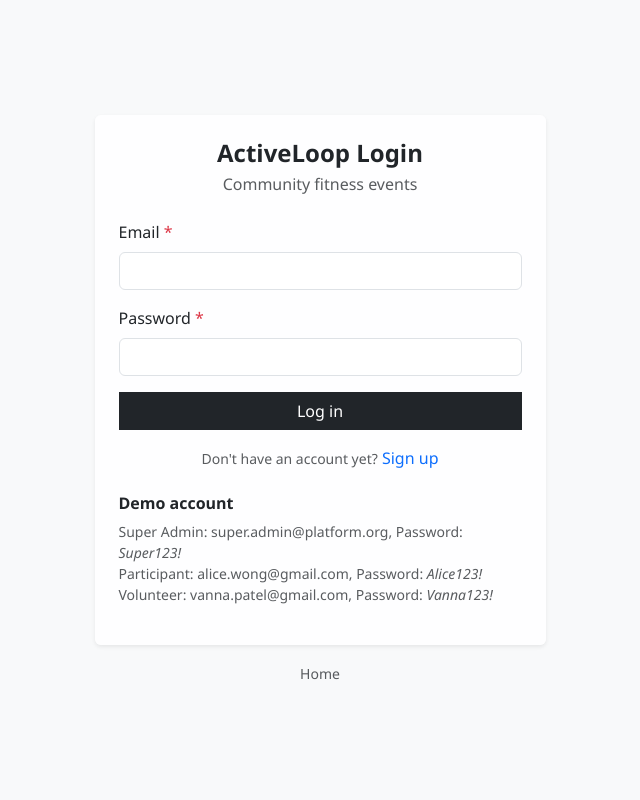
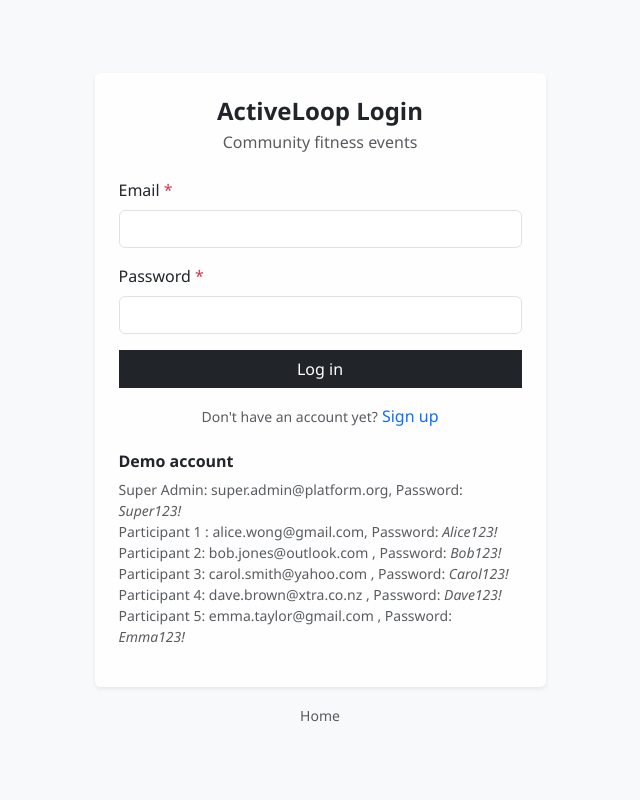
Before and after one commit to HellenDongYun/lincoln_group_project, a Flask app: page /login in a window 1280 px wide. Shown: the part 57-857 px from the top of the page, without its empty margins (320-960 px from the left). Run offline with Flask 3, Linux system fonts and the light colour scheme; some libraries are stand-ins or nearby versions.

Commit message:
feat: reupload

```diff
--- a/src/app/templates/app/login.html
+++ b/src/app/templates/app/login.html
@@ -80,11 +80,24 @@ content %}
                   <em>Super123!</em>
                 </li>
                 <li>
-                  Participant: alice.wong@gmail.com, Password:
+                  Participant 1 : alice.wong@gmail.com, Password:
                   <em>Alice123!</em>
                 </li>
                 <li>
-                  Volunteer: vanna.patel@gmail.com, Password: <em>Vanna123!</em>
+                  Participant 2: bob.jones@outlook.com , Password:
+                  <em>Bob123!</em>
+                </li>
+                <li>
+                  Participant 3: carol.smith@yahoo.com , Password:
+                  <em>Carol123!</em>
+                </li>
+                <li>
+                  Participant 4: dave.brown@xtra.co.nz , Password:
+                  <em>Dave123!</em>
+                </li>
+                <li>
+                  Participant 5: emma.taylor@gmail.com , Password:
+                  <em>Emma123!</em>
                 </li>
               </ul>
             </div>
```
Also changed, not shown: 5 other files.
